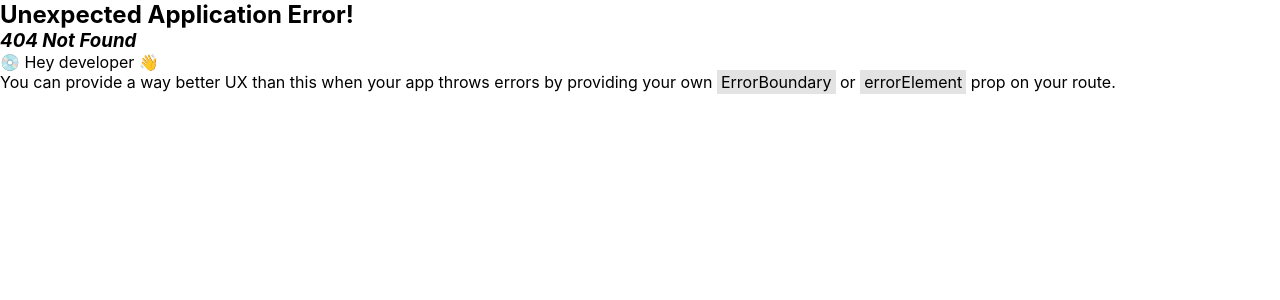
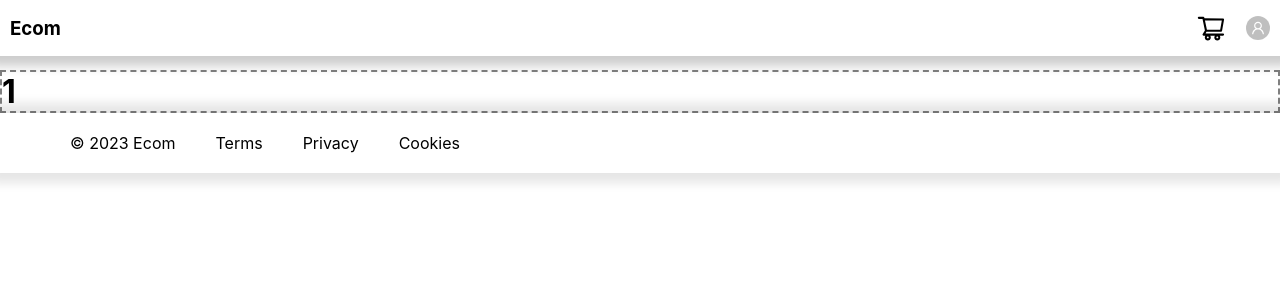
Before and after one commit to M-Abdullah-1/ecom-web-0.0, a React (Vite) app: page /product/1 in a window 1280 px wide. Before the commit this address had no page. Shown: the top 300 px of the page. Built offline with nearby package versions, Linux system fonts and the light colour scheme.

Commit message:
create route for product

```diff
--- a/src/main.tsx
+++ b/src/main.tsx
@@ -13,6 +13,7 @@ import SettingPage from "./pages/admin/Setting";
 import UserLayout from "./layouts/home";
 import Home from "./pages/user/home";
 import Cart from "./pages/user/cart";
+import Product from "./pages/user/product";
 
 const router = createBrowserRouter([
   {
@@ -34,6 +35,7 @@ const router = createBrowserRouter([
     children: [
       { path: "", element: <Home /> },
       { path: "cart", element: <Cart /> },
+      { path: "product/:id", element: <Product /> },
     ],
   },
 ]);
--- a/src/pages/user/Home/index.tsx
+++ b/src/pages/user/Home/index.tsx
@@ -1,4 +1,4 @@
-import { HeartOutlined, ShoppingCartOutlined } from "@ant-design/icons";
+import { HeartOutlined } from "@ant-design/icons";
 import style from "./style.module.scss";
 import { Button, Image } from "antd";
 import pic0 from "./../../../assets/product/images00.jpeg";
@@ -10,6 +10,7 @@ import pic5 from "./../../../assets/product/images05.jpeg";
 import pic6 from "./../../../assets/product/images06.jpeg";
 import pic7 from "./../../../assets/product/images07.jpeg";
 import pic8 from "./../../../assets/product/images08.jpeg";
+import { useNavigate } from "react-router-dom";
 
 const productData = [
   {
@@ -72,6 +73,11 @@ const featuredProductData = [
 ];
 
 const Index = () => {
+  const navigate = useNavigate();
+  const productNavigateHandler = (id: number) => {
+    navigate(`/product/${id}`);
+  };
+
   return (
     <div className={style.container}>
       <div className={style.heroSection}>
@@ -85,7 +91,13 @@ const Index = () => {
         </div>
         <div className={style.productRow}>
           {productData.map((el) => (
-            <div className={style.box} key={el.id}>
+            <div
+              onClick={() => {
+                productNavigateHandler(+el.id);
+              }}
+              className={style.box}
+              key={el.id}
+            >
               <div className={style.pic}>
                 <Image
                   style={{
--- /dev/null
+++ b/src/pages/user/product/index.tsx
@@ -0,0 +1,13 @@
+import { useParams } from "react-router-dom";
+import style from "./style.module.scss";
+
+const Index = () => {
+  const params = useParams();
+  return (
+    <div className={style.container}>
+      <h1>{params.id}</h1>
+    </div>
+  );
+};
+
+export default Index;
--- /dev/null
+++ b/src/pages/user/product/style.module.scss
@@ -0,0 +1,4 @@
+.container {
+  border: 2px dashed gray;
+  margin-top: 70px;
+}
```
